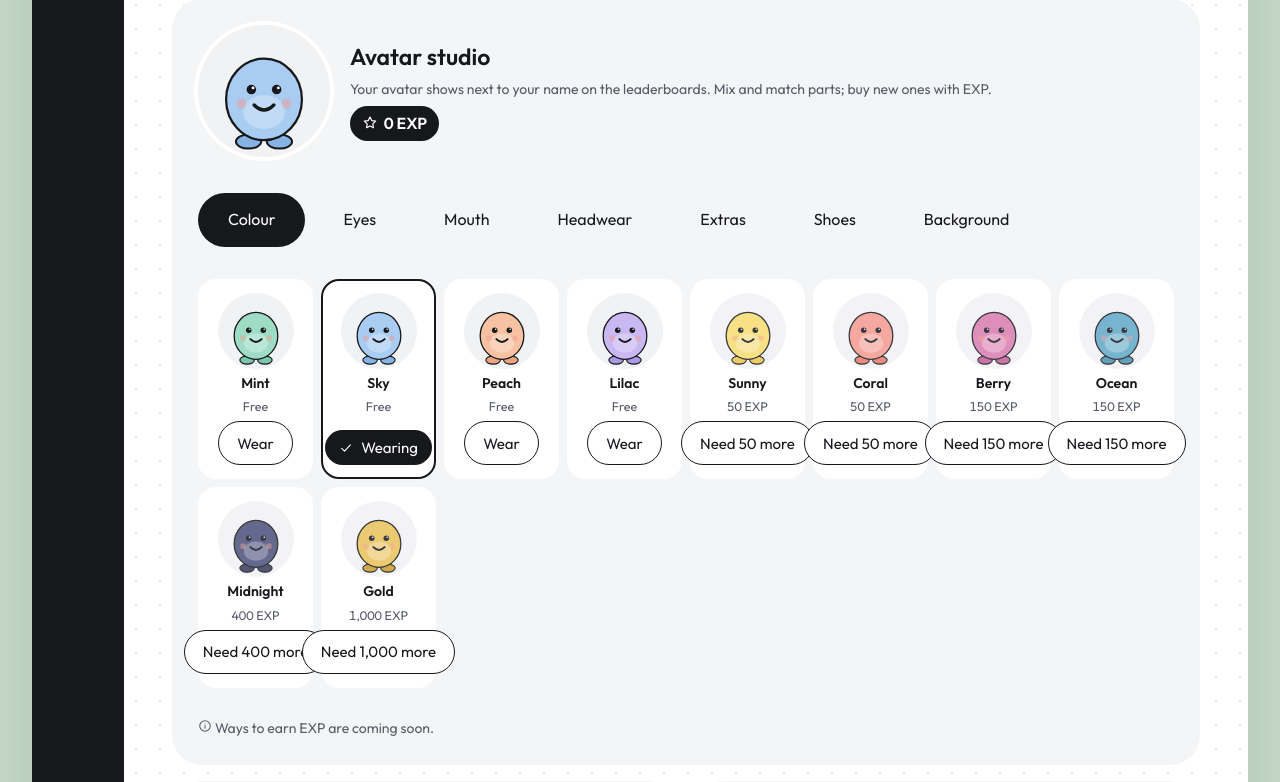
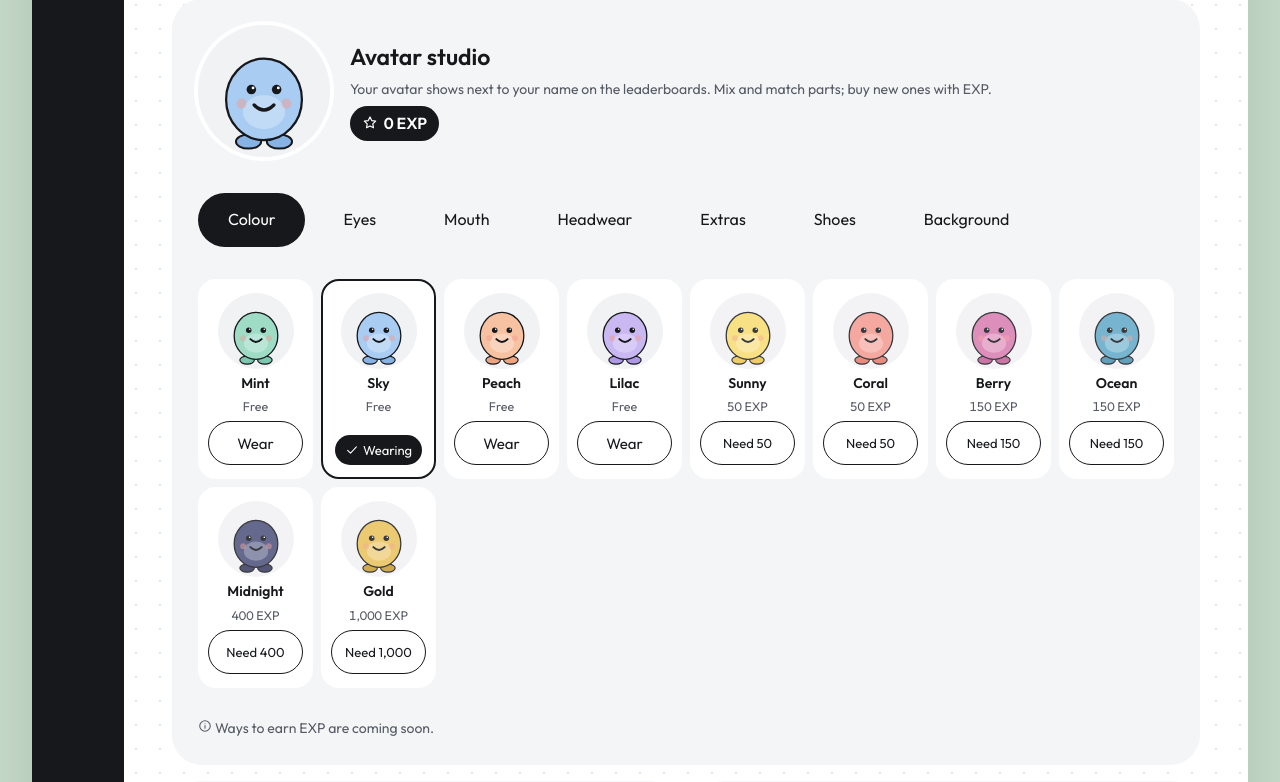
Before and after one commit to SohamBhongade/StrideBoard, a Flask app: page /settings in a window 1280 px wide. Shown: the part 759-1541 px from the top of the page. Run offline with Flask 3, Linux system fonts and the light colour scheme; the visitor is signed in with stand-in values (Sample User, id 1); data comes from the database, SQL or seed files in the repository; data that the repository does not hold is empty; some libraries are stand-ins or nearby versions.

Commit message:
Fix overlapping buttons in the avatar studio on wide screens (#12)
Buttons and the Wearing chip now fit inside their tile at any width;
locked items say 'Need N' (full text in the tooltip).


Claude-Session: https://claude.ai/code/session_0179376sM2iCABUw4DTPUbv5

Co-authored-by: Claude <noreply@anthropic.com>

```diff
--- a/server/app.py
+++ b/server/app.py
@@ -54,7 +54,7 @@ RECORD_VERB = {"steps": "Walk {n} steps in one day", "pushups": "Do {n} push-ups
 WATER_TARGET = 8  # glasses a day: placeholder suggestion, team to verify like the step goals
 # Bump this whenever style.css, app.js or the font change, so phones load the new
 # files instead of their saved copy (the service worker picks it up automatically).
-ASSET_VERSION = "12"
+ASSET_VERSION = "13"
 
 PUBLIC_ENDPOINTS = {"login", "logout", "static", "offline", "service_worker"}
 
--- a/server/static/css/style.css
+++ b/server/static/css/style.css
@@ -613,4 +613,9 @@ fieldset.plain { border: 0; margin: 0; padding: 0; min-width: 0; display: flex;
 .item-tile strong { font-size: 14px; font-weight: 600; line-height: 1.2; }
 .item-price { font-size: 12.5px; color: var(--muted); font-variant-numeric: tabular-nums; }
 .item-tile .btn, .item-tile .chip { margin-top: auto; }
-.item-tile .inline-form { margin-top: auto; }
+.item-tile .inline-form { margin-top: auto; width: 100%; }
+.item-tile .btn { width: 100%; max-width: 100%; min-width: 0; padding-left: 6px; padding-right: 6px;
+  white-space: normal; line-height: 1.15; justify-content: center; }
+.item-tile .btn[disabled] { font-size: 13px; }
+.item-tile .chip { max-width: 100%; min-width: 0; white-space: nowrap; padding: 6px 10px; font-size: 13px; gap: 4px; justify-content: center; }
+.item-tile .chip svg { width: 14px; height: 14px; flex: none; }
--- a/server/templates/settings.html
+++ b/server/templates/settings.html
@@ -105,7 +105,7 @@
         {% elif shop.balance >= it.price %}
           <button class="btn btn-dark btn-sm" type="submit" name="action" value="avatar_buy">Buy</button>
         {% else %}
-          <button class="btn btn-outline btn-sm" type="button" disabled>Need {{ (it.price - shop.balance)|num }} more</button>
+          <button class="btn btn-outline btn-sm" type="button" disabled title="You need {{ (it.price - shop.balance)|num }} more EXP">Need {{ (it.price - shop.balance)|num }}</button>
         {% endif %}
       </form>
       {% endif %}
```
